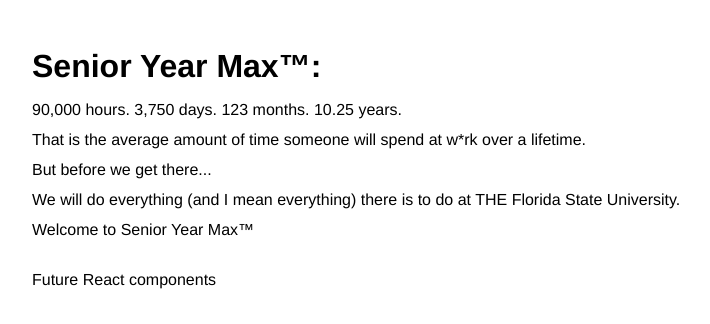
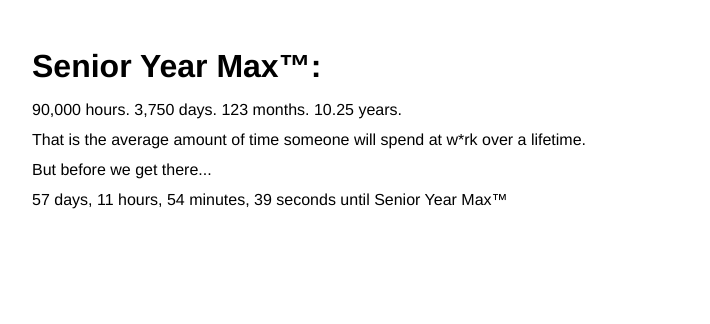
Before and after one commit to CarsonRivera04/senioryearmax, a React (Vite) app: page / in a window 1280 px wide. Shown: the top 324 px of the page, without its empty margins (252-962 px from the left). Built offline with nearby package versions, Linux system fonts and the light colour scheme.

Commit message:
Added countdown component

```diff
--- a/package.json
+++ b/package.json
@@ -14,6 +14,7 @@
   },
   "dependencies": {
     "react": "^19.2.7",
+    "react-countdown": "^2.3.6",
     "react-dom": "^19.2.7"
   },
   "devDependencies": {
--- a/src/App.tsx
+++ b/src/App.tsx
@@ -1,11 +1,12 @@
 import './App.css'
+import CustomCountdown from './components/CustomCountdown.tsx'
 
 function ComponentArea() {
+
   return (
     <section className="component-area" aria-label="React component area">
-      <p>Future React components </p>
     </section>
-  )
+  );
 }
 
 function App() {
@@ -15,8 +16,7 @@
       <p>90,000 hours. 3,750 days. 123 months. 10.25 years.</p>
       <p>That is the average amount of time someone will spend at w*rk over a lifetime.</p>
       <p>But before we get there...</p>
-      <p>We will do everything (and I mean everything) there is to do at THE Florida State University.</p>
-      <p>Welcome to Senior Year Max&trade;</p>
+      <p><CustomCountdown /> until Senior Year Max&trade;</p>
       <ComponentArea />
     </main>
   )
--- /dev/null
+++ b/src/components/CustomCountdown.tsx
@@ -0,0 +1,26 @@
+import Countdown from 'react-countdown';
+
+function CustomCountdown() {
+  const targetDate: Date = new Date('2026-08-24T08:00:00Z');
+
+  // 1. Create a custom renderer function
+  const renderer = ({ days, hours, minutes, seconds, completed }: any) => {
+    if (completed) {
+      return <span>The event is here!</span>;
+    } else {
+      // Render your custom text format
+      return (
+        <span>
+          {days} days, {hours} hours, {minutes} minutes, {seconds} seconds
+        </span>
+      );
+    }
+  };
+  return (
+    <>
+      <Countdown date={targetDate} renderer={renderer} />
+    </>
+  );
+}
+
+export default CustomCountdown;
```
Also changed, not shown: 1 other file (tests, documents, lock files or other folders).
